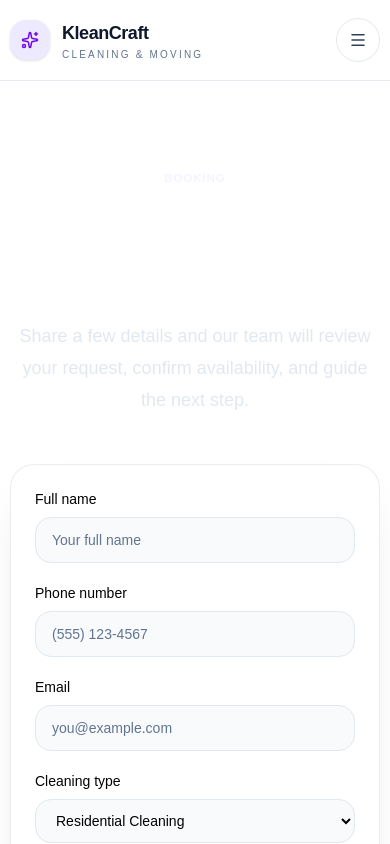
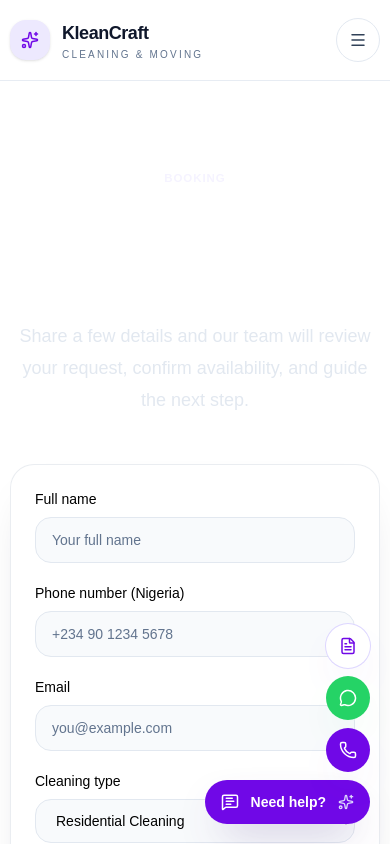
Before and after one commit to Tofunmi2003/kleancraft-cleaning-moving, a Next.js app: page /booking in a window 390 px wide. Shown: the top 844 px of the page. Built offline with nearby package versions, Linux system fonts and the light colour scheme.

Commit message:
Add quote actions and Nigerian phone fields

```diff
--- a/app/contact/page.tsx
+++ b/app/contact/page.tsx
@@ -37,6 +37,10 @@ export default function ContactPage() {
               <input type="email" className="rounded-2xl border border-slate-600 bg-slate-100 px-4 py-3 text-black outline-none transition placeholder:text-slate-500 focus:border-violet-400 focus:bg-white" placeholder="you@example.com" />
             </label>
             <label className="grid gap-2 text-sm font-medium text-black md:col-span-2">
+              Phone number (Nigeria)
+              <input type="tel" className="rounded-2xl border border-slate-600 bg-slate-100 px-4 py-3 text-black outline-none transition placeholder:text-slate-500 focus:border-violet-400 focus:bg-white" placeholder="+234 90 1234 5678" />
+            </label>
+            <label className="grid gap-2 text-sm font-medium text-black md:col-span-2">
               Subject
               <input className="rounded-2xl border border-slate-600 bg-slate-100 px-4 py-3 text-black outline-none transition placeholder:text-slate-500 focus:border-violet-400 focus:bg-white" placeholder="How can we help?" />
             </label>
--- a/app/layout.tsx
+++ b/app/layout.tsx
@@ -3,6 +3,7 @@ import { Geist, Geist_Mono } from "next/font/google";
 import "./globals.css";
 import { SiteHeader } from "@/components/site-header";
 import { SiteFooter } from "@/components/site-footer";
+import { FloatingChat } from "@/components/floating-chat";
 
 const geistSans = Geist({
   variable: "--font-geist-sans",
@@ -27,6 +28,7 @@ export default function RootLayout({ children }: Readonly<{ children: React.Reac
         <SiteHeader />
         <main>{children}</main>
         <SiteFooter />
+        <FloatingChat />
       </body>
     </html>
   );
--- a/app/page.tsx
+++ b/app/page.tsx
@@ -20,7 +20,6 @@ import {
 } from "lucide-react";
 import { SectionHeading } from "@/components/section-heading";
 import { BookingForm } from "@/components/booking-form";
-import { FloatingChat } from "@/components/floating-chat";
 
 const trustPillars = [
   "Professional Cleaners",
@@ -219,6 +218,9 @@ export default function Home() {
               >
                 Contact us on WhatsApp
               </a>
+              <Link href="/quote" className="btn-secondary h-12 px-6">
+                Request a Quote
+              </Link>
             </div>
 
             <div className="mt-8 flex flex-wrap gap-3">
@@ -478,8 +480,6 @@ export default function Home() {
           </div>
         </div>
       </section>
-
-      <FloatingChat />
     </>
   );
 }
--- a/components/booking-form.tsx
+++ b/components/booking-form.tsx
@@ -87,8 +87,8 @@ export function BookingForm() {
             <input name="fullName" className="rounded-2xl border border-slate-200 bg-slate-50 px-4 py-3 text-black outline-none transition placeholder:text-slate-500 focus:border-violet-400 focus:bg-white" placeholder="Your full name" required />
           </label>
           <label className="grid gap-2 text-sm font-medium text-black">
-            Phone number
-            <input name="phone" className="rounded-2xl border border-slate-200 bg-slate-50 px-4 py-3 text-black outline-none transition placeholder:text-slate-500 focus:border-violet-400 focus:bg-white" placeholder="(555) 123-4567" required />
+            Phone number (Nigeria)
+            <input name="phone" type="tel" className="rounded-2xl border border-slate-200 bg-slate-50 px-4 py-3 text-black outline-none transition placeholder:text-slate-500 focus:border-violet-400 focus:bg-white" placeholder="+234 90 1234 5678" required />
           </label>
           <label className="grid gap-2 text-sm font-medium text-black">
             Email
--- a/components/floating-chat.tsx
+++ b/components/floating-chat.tsx
@@ -1,7 +1,7 @@
 "use client";
 
 import { useState } from "react";
-import { Bot, MessageSquareText, MessageCircle, Phone, Send, Sparkles, X } from "lucide-react";
+import { Bot, FileText, MessageSquareText, MessageCircle, Phone, Send, Sparkles, X } from "lucide-react";
 
 const quickPrompts = [
   "Book a service",
@@ -51,6 +51,13 @@ export function FloatingChat() {
   return (
     <div className="fixed bottom-5 right-5 z-50 flex flex-col items-end gap-2">
       <div className="relative z-20 flex flex-col items-end gap-2">
+        <a
+          href="/quote"
+          aria-label="Request a quote"
+          className="flex h-11 w-11 items-center justify-center rounded-full bg-white text-violet-700 shadow-[0_18px_35px_-18px_rgba(109,74,197,0.8)] ring-1 ring-violet-200 transition hover:scale-[1.02]"
+        >
+          <FileText size={18} />
+        </a>
         <a
           href="https://wa.me/2349064621664?text=Hi%20KleanCraft%2C%20I%20want%20to%20book%20a%20service."
           target="_blank"
--- a/components/quote-form.tsx
+++ b/components/quote-form.tsx
@@ -75,8 +75,8 @@ export function QuoteForm() {
             <input name="email" type="email" className="rounded-2xl border border-slate-200 bg-slate-50 px-4 py-3 text-black outline-none transition placeholder:text-slate-500 focus:border-violet-400 focus:bg-white" placeholder="you@example.com" required />
           </label>
           <label className="grid gap-2 text-sm font-medium text-black">
-            Phone number
-            <input name="phone" className="rounded-2xl border border-slate-200 bg-slate-50 px-4 py-3 text-black outline-none transition placeholder:text-slate-500 focus:border-violet-400 focus:bg-white" placeholder="(555) 123-4567" />
+            Phone number (Nigeria)
+            <input name="phone" type="tel" className="rounded-2xl border border-slate-200 bg-slate-50 px-4 py-3 text-black outline-none transition placeholder:text-slate-500 focus:border-violet-400 focus:bg-white" placeholder="+234 90 1234 5678" />
           </label>
           <label className="grid gap-2 text-sm font-medium text-black">
             Type of property
```
